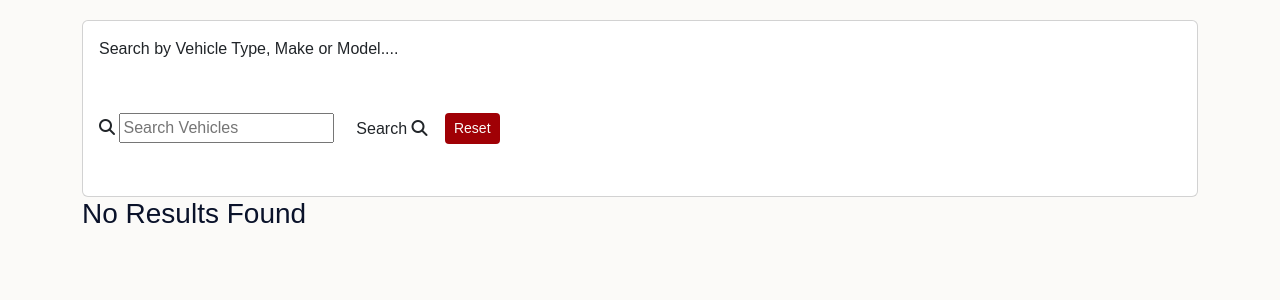
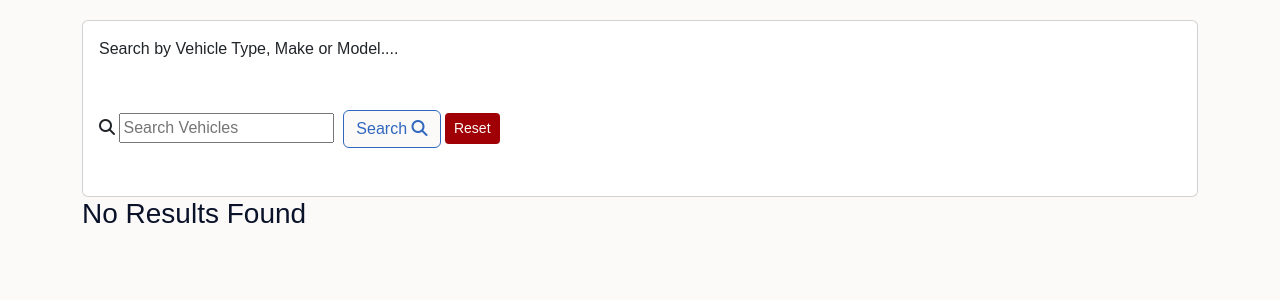
Before and after one commit to Ad-White/my-vehicle-history, a Flask app: page / in a window 1280 px wide, with the pointer over the restyled element. Shown: the part 130-430 px from the top of the page. Run offline with Flask 3, Linux system fonts and the light colour scheme; data that the repository does not hold is empty; some libraries are stand-ins or nearby versions; some web fonts are replaced.

Commit message:
Improve button hover state styling

```diff
--- a/static/css/style.css
+++ b/static/css/style.css
@@ -86,6 +86,12 @@ label {
     margin-bottom: 3%;
 }
 
+.btn:hover {
+    color: #3066be;
+    background-color: #fbfaf8;
+    border-color: #3066be;
+}
+
 .add-edit-save-btn {
     background-color: #3066be;
     color: #fbfaf8;
```
